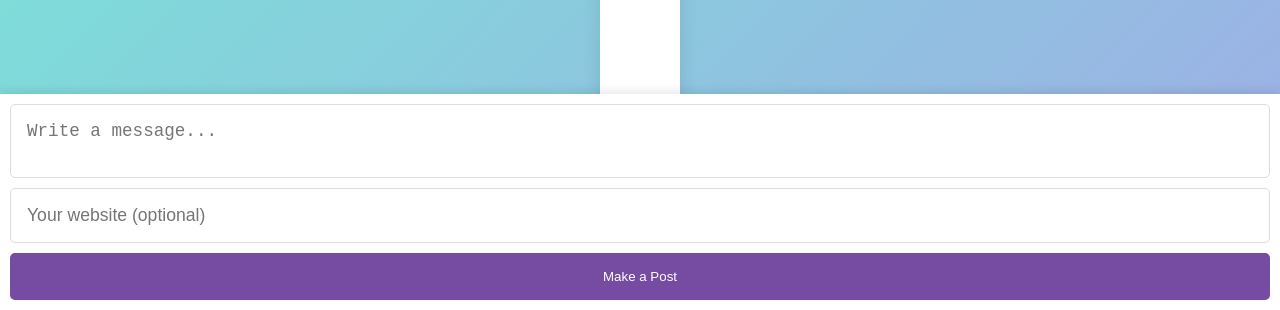
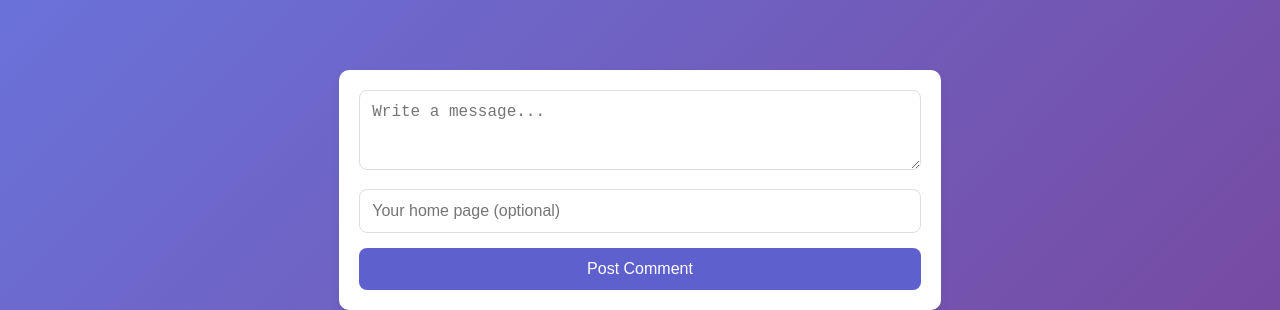
Before and after one commit to Unlie9/SPA-service, a Vue app in the folder frontend/: page /comments in a window 1280 px wide. Shown: the part 490-800 px from the top of the page. Built offline with nearby package versions, Linux system fonts and the light colour scheme; no server answers; the HTML template or start-up script is replaced by a standard one.

Commit message:
added base front

```diff
--- a/frontend/src/App.vue
+++ b/frontend/src/App.vue
@@ -13,7 +13,6 @@ export default {
 <style src="@/assets/global.css"></style>
 
 <style scoped>
-
 .app-container {
   min-height: 100vh;
   display: flex;
--- a/frontend/src/components/CommentsPage.vue
+++ b/frontend/src/components/CommentsPage.vue
@@ -1,33 +1,62 @@
 <template>
   <div class="comments-container">
-    <div class="comments-section">
+    <div class="comments-section" ref="commentsSection">
       <ul class="comments-list">
         <comment-item
           v-for="comment in comments"
           :key="comment.id"
           :comment="comment"
           @reply="setReply"
+          @showEmail="openEmailModal"
+          @showHomepage="openHomepageModal"
         />
       </ul>
     </div>
 
-    <form @submit.prevent="sendCommentOrReply" class="fixed-comment-form">
-      <textarea v-model="newComment" placeholder="Write a message..." class="textarea"></textarea>
-      <input v-model="homePage" placeholder="Your website (optional)" type="url" class="input"/>
-
+    <form @submit.prevent="sendCommentOrReply" class="comment-form">
       <div v-if="replyTo" class="reply-indicator">
         <span class="replying-text">
-          Replying to "{{ replyToUsername }}" comment
-          <br>
+          Replying to "{{ replyToUsername }}" comment:
+          <br />
           "{{ replyToText }}"
         </span>
         <button @click="cancelReply" class="cancel-reply">Cancel</button>
       </div>
 
+      <textarea v-model="newComment" placeholder="Write a message..." class="textarea"></textarea>
+
+      <!-- Поле для Home Page -->
+      <input
+        v-model="homePage"
+        type="url"
+        placeholder="Your home page (optional)"
+        class="input"
+      />
+
       <button type="submit" class="submit-button">
-        {{ replyTo ? 'Reply' : 'Make a Post' }}
+        {{ replyTo ? 'Reply' : 'Post Comment' }}
       </button>
     </form>
+
+    <!-- Модальное окно для Email -->
+    <div v-if="showEmailModal" class="modal">
+      <div class="modal-content">
+        <h3>Email</h3>
+        <p>{{ selectedComment.email }}</p>
+        <button @click="closeModal" class="close-button">Close</button>
+      </div>
+    </div>
+
+    <div v-if="showHomepageModal" class="modal">
+      <div class="modal-content">
+        <h3>Homepage</h3>
+        <p v-if="selectedComment.home_page">
+          <a :href="selectedComment.home_page" target="_blank">{{ selectedComment.home_page }}</a>
+        </p>
+        <p v-else>The user did not specify homepage</p>
+        <button @click="closeModal" class="close-button">Close</button>
+      </div>
+    </div>
   </div>
 </template>
 
@@ -36,17 +65,20 @@ import CommentItem from './CommentItem.vue';
 
 export default {
   components: {
-    CommentItem
+    CommentItem,
   },
   data() {
     return {
       comments: [],
-      newComment: "",
-      homePage: "",
+      newComment: '',
+      homePage: '',
       replyTo: null,
       replyToUsername: null,
       replyToText: null,
       socket: null,
+      showEmailModal: false,
+      showHomepageModal: false,
+      selectedComment: null,
     };
   },
   methods: {
@@ -55,31 +87,31 @@ export default {
       this.socket = new WebSocket(`${process.env.VUE_APP_WS_URL}/ws/comments/?token=${token}`);
 
       this.socket.onopen = () => {
-        this.socket.send(JSON.stringify({ action: "list_comments" }));
+        this.socket.send(JSON.stringify({ action: 'list_comments' }));
       };
 
       this.socket.onmessage = (event) => {
         const data = JSON.parse(event.data);
-        if (data.action === "list_comments") {
+        if (data.action === 'list_comments') {
           this.comments = data.comments;
         }
       };
 
       this.socket.onerror = (error) => {
-        console.error("WebSocket error:", error);
+        console.error('WebSocket error:', error);
       };
 
       this.socket.onclose = () => {
-        console.log("WebSocket disconnected");
+        console.log('WebSocket disconnected');
       };
     },
 
     sendCommentOrReply() {
       if (this.newComment.trim()) {
         const payload = {
-          action: "create_comment",
+          action: 'create_comment',
           text: this.newComment,
-          home_page: this.homePage
+          home_page: this.homePage || null,
         };
 
         if (this.replyTo) {
@@ -88,24 +120,53 @@ export default {
 
         this.socket.send(JSON.stringify(payload));
 
-        this.newComment = "";
-        this.homePage = "";
+        this.newComment = '';
+        this.homePage = '';
         this.replyTo = null;
         this.replyToUsername = null;
         this.replyToText = null;
+
+        this.$nextTick(() => {
+          this.scrollToBottom();
+        });
       }
     },
 
     setReply(commentId, username, text) {
       this.replyTo = commentId;
       this.replyToUsername = username;
-      this.replyToText = text.slice(0, 20) + (text.length > 20 ? "..." : "");
+      this.replyToText = text.slice(0, 50) + (text.length > 50 ? '...' : '');
     },
 
     cancelReply() {
       this.replyTo = null;
       this.replyToUsername = null;
       this.replyToText = null;
+    },
+
+    scrollToBottom() {
+      const commentsSection = this.$refs.commentsSection;
+      commentsSection.scrollTop = commentsSection.scrollHeight;
+    },
+
+    openEmailModal(comment) {
+      this.selectedComment = comment;
+      this.showEmailModal = true;
+    },
+
+    openHomepageModal(comment) {
+      this.selectedComment = comment;
+      if (!comment.home_page) {
+        this.showHomepageModal = true;
+      } else {
+        window.open(comment.home_page, "_blank");
+      }
+    },
+
+    closeModal() {
+      this.showEmailModal = false;
+      this.showHomepageModal = false;
+      this.selectedComment = null;
     },
   },
   mounted() {
@@ -115,84 +176,130 @@ export default {
     if (this.socket) {
       this.socket.close();
     }
-  }
+  },
 };
 </script>
 
 <style scoped>
-
 .comments-container {
   display: flex;
   flex-direction: column;
+  align-items: center;
+  width: 100%;
+  background: linear-gradient(135deg, #667eea 0%, #764ba2 100%);
   height: 100vh;
-  background: linear-gradient(135deg, #667eea 0%, #764ba2 100%);
-  padding: 0;
 }
 
 .comments-section {
-  flex: 1;
-  background-color: #fff;
-  padding: 40px;
-  border-radius: 10px;
-  box-shadow: 0 4px 20px rgba(0, 0, 0, 0.1);
   width: 100%;
-  max-width: 800px;
+  max-width: 80%;
+  height: 100%;
   overflow-y: auto;
+  margin-bottom: 20px;
+  padding-right: 10px;
 }
 
-.fixed-comment-form {
-  position: fixed;
-  bottom: 0;
-  left: 0;
-  right: 0;
-  background-color: #fff;
-  padding: 10px;
-  box-shadow: 0 -2px 10px rgba(0, 0, 0, 0.1);
-  display: flex;
-  flex-direction: column;
-  align-items: center;
+.comments-list {
+  padding: 0;
+  list-style: none;
+  margin: 0;
 }
 
-.textarea, .input {
+.comment-form {
+  background-color: #fff;
+  padding: 20px;
+  border-radius: 10px;
+  box-shadow: 0 4px 10px rgba(0, 0, 0, 0.05);
   width: 100%;
-  margin-bottom: 10px;
-  padding: 16px;
-  border-radius: 5px;
+  max-width: 47%;
+  position: sticky;
+  bottom: 0;
+}
+
+.textarea {
+  width: 100%;
+  padding: 12px;
   border: 1px solid #ddd;
-  font-size: 1.1rem;
-  word-wrap: break-word;
-  resize: none;
-  max-height: 100px;
-  overflow-y: auto;
+  border-radius: 8px;
+  resize: vertical;
+  min-height: 80px;
+  margin-bottom: 15px;
+  font-size: 1rem;
+}
+
+.input {
+  width: 100%;
+  padding: 12px;
+  font-size: 1rem;
+  border: 1px solid #ddd;
+  border-radius: 8px;
+  margin-bottom: 15px;
 }
 
 .submit-button {
-  background-color: #764ba2;
+  background-color: #5e60ce;
   color: white;
-  padding: 16px;
+  font-size: 1rem;
+  padding: 12px;
+  border: none;
+  border-radius: 8px;
+  cursor: pointer;
+  width: 100%;
+  transition: background-color 0.3s;
+}
+
+.submit-button:hover {
+  background-color: #4a47a3;
+}
+
+.reply-indicator {
+  background-color: #f0f0f0;
+  padding: 10px;
+  border-left: 4px solid #5e60ce;
+  margin-bottom: 15px;
+}
+
+.cancel-reply {
+  background: none;
+  border: none;
+  color: red;
+  cursor: pointer;
+  margin-left: 10px;
+  font-size: 0.9rem;
+  font-weight: bold;
+}
+
+.modal {
+  position: fixed;
+  top: 0;
+  left: 0;
+  width: 100vw;
+  height: 100vh;
+  background: rgba(0, 0, 0, 0.6);
+  display: flex;
+  justify-content: center;
+  align-items: center;
+  z-index: 1000;
+}
+
+.modal-content {
+  background-color: #fff;
+  padding: 40px;
+  border-radius: 8px;
+  text-align: center;
+}
+
+.close-button {
+  background-color: #ff4d4d;
+  color: white;
+  padding: 10px 20px;
   border: none;
   border-radius: 5px;
   cursor: pointer;
-  width: 100%;
+  margin-top: 10px;
 }
 
-.submit-button:hover {
-  background-color: #5e3c96;
-}
-
-.reply-list {
-  padding-left: 20px;
-  margin-top: 15px;
-}
-
-.reply-box {
-  background-color: #f0f0f0;
-  padding: 10px;
-  border-radius: 6px;
-  margin-bottom: 10px;
-}
-
-.reply-indicator {
-  margin-bottom: 10px;
+.close-button:hover {
+  background-color: #ff1a1a;
 }
 </style>
```
Also changed, not shown: frontend/src/components/CommentItem.vue (added, +196 -0 lines).
